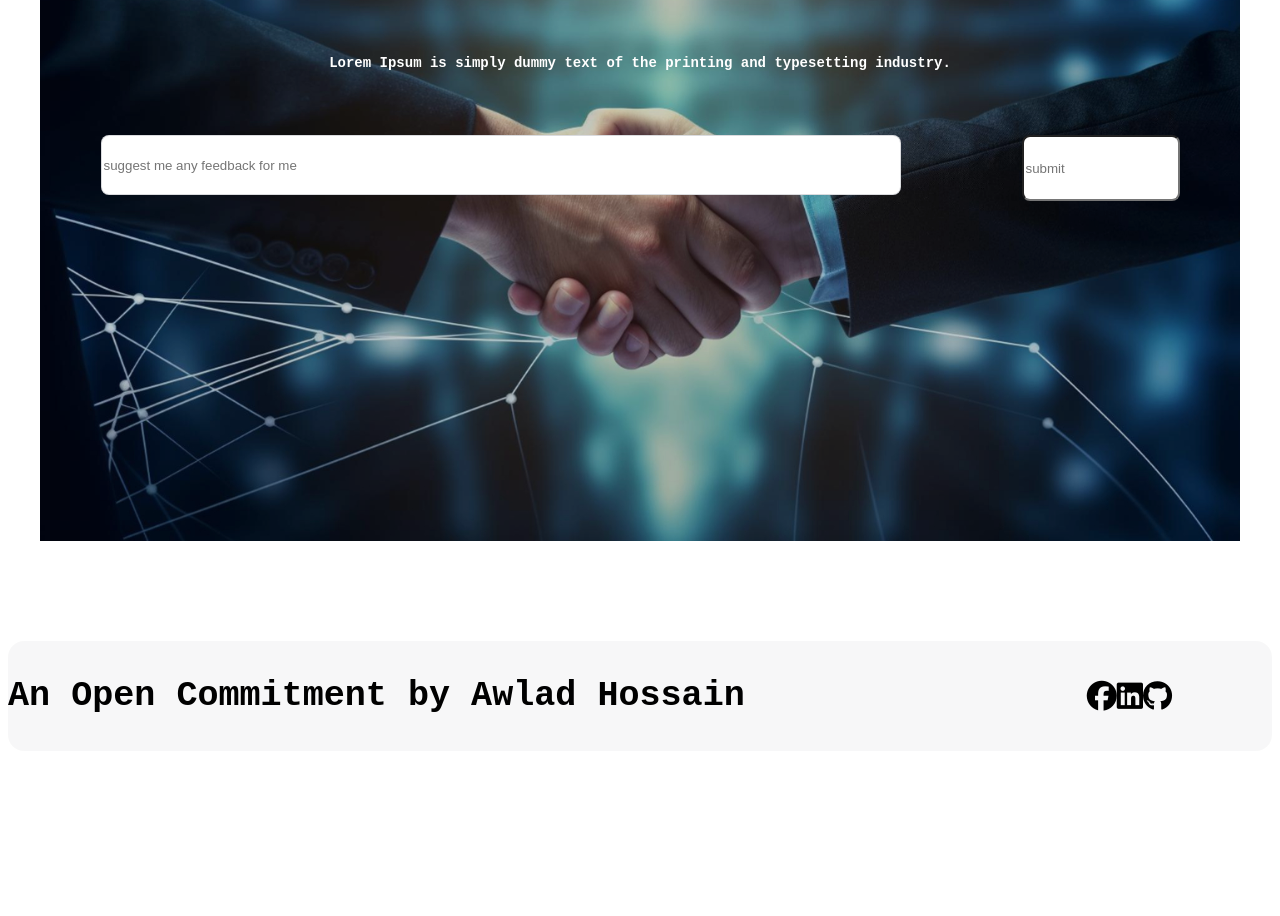
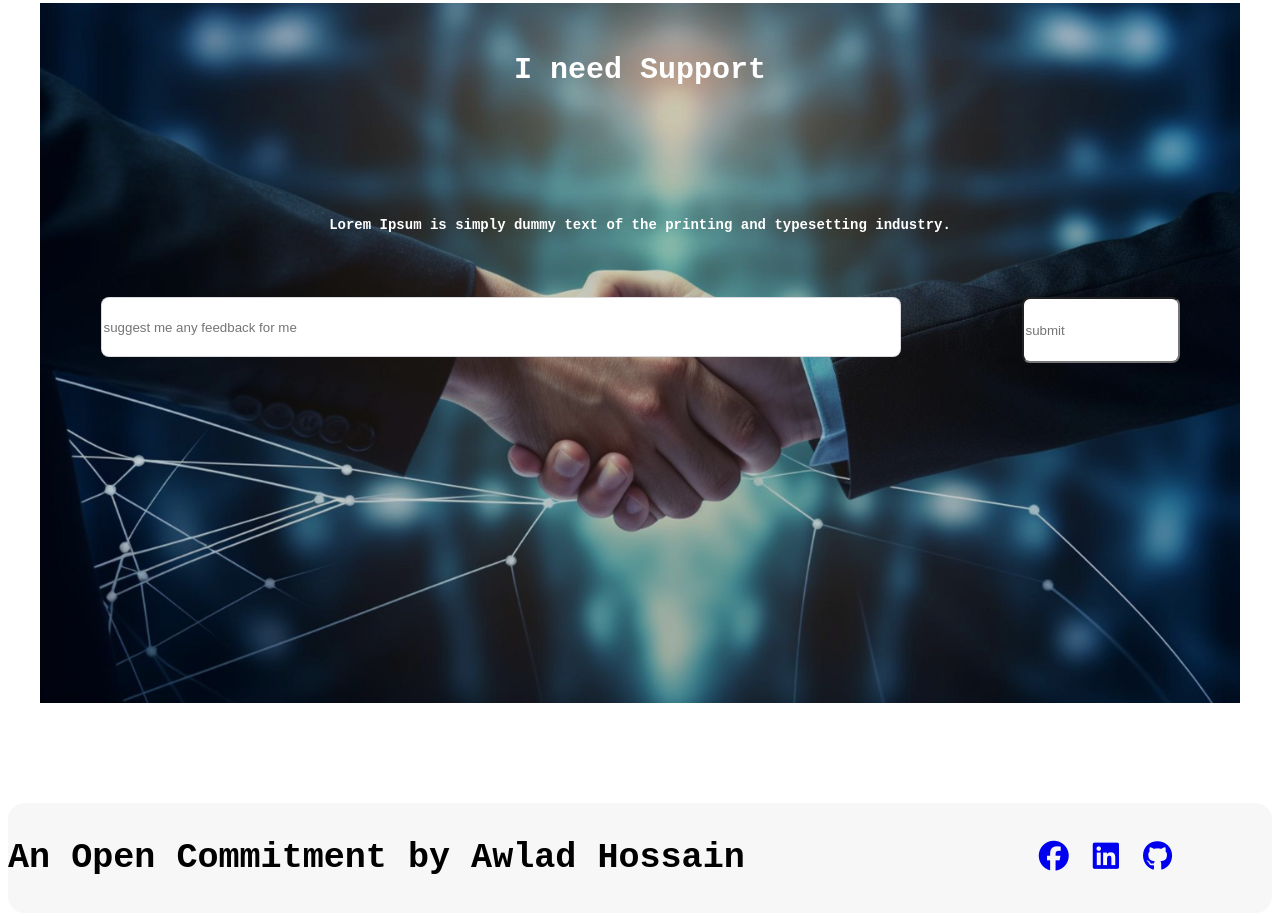
Before and after one commit to israt-bee/Assignment-one, a plain HTML site: page index.html in a window 1280 px wide. Shown: the part 4910-5826 px from the top of the page. Before the commit the page ends 5669 px from the top, so only its background shows below. Drawn offline with Linux system fonts and the light colour scheme; a web font is replaced by a local one.

Commit message:
added navigation link

```diff
--- a/index.html
+++ b/index.html
@@ -95,7 +95,7 @@
                 </div>
                 </section>
                 <section class="frame 2">
-                    <div class="target -01">
+                    <div class="target-01">
                         <h3 class="my-target-title">My Next Target</h3>
                         <p class="target-description">Lorem Ipsum is simply dummy text of the printing and typesetting industry. Lorem Ipsum has been the industry's standard dummy text.</p>
                     </div>
@@ -156,9 +156,9 @@
                 </div>
                 <div class="icon">
                     <nav>
-                        <i class="fa-brands fa-facebook"></i>
-                    <i class="fa-brands fa-linkedin"></i>
-                    <i class="fa-brands fa-github"></i>
+                       <a href="https://www.facebook.com/"> <i class="fa-brands fa-facebook"></i></a>
+                    <a href="https://www.linkedin.com/feed/"><i class="fa-brands fa-linkedin"></i></a>
+                    <a href="https://github.com/"><i class="fa-brands fa-github"></i></a>
 
 
                     </nav>
--- a/style/assignment.css
+++ b/style/assignment.css
@@ -203,6 +203,9 @@
       width: 1140px;
       height: 462px;
   }
+  .target{
+    margin-top: 111px;
+  }
 
 
   .my-target-title{
@@ -247,6 +250,9 @@
       text-align: left;
       text-decoration: underline;
 
+   }
+   .target-01{
+    margin-top: 111px;
    }
    .Css{
       border-radius: 16px;
@@ -340,9 +346,9 @@
       width: 150px;
       height: 60px;
       border-radius: 8px;
-  background: rgb(255, 255, 255);
-  display: flex;
-  justify-content: center;
+   background: rgb(255, 255, 255);
+   display: flex;
+   justify-content: center;
   align-items: center;
   margin: 0px auto;
 
@@ -363,3 +369,6 @@
     margin: 0px auto;
     gap: 20px;
   }
+  .last-part nav a{
+    margin-left: 24px;
+  }
```
